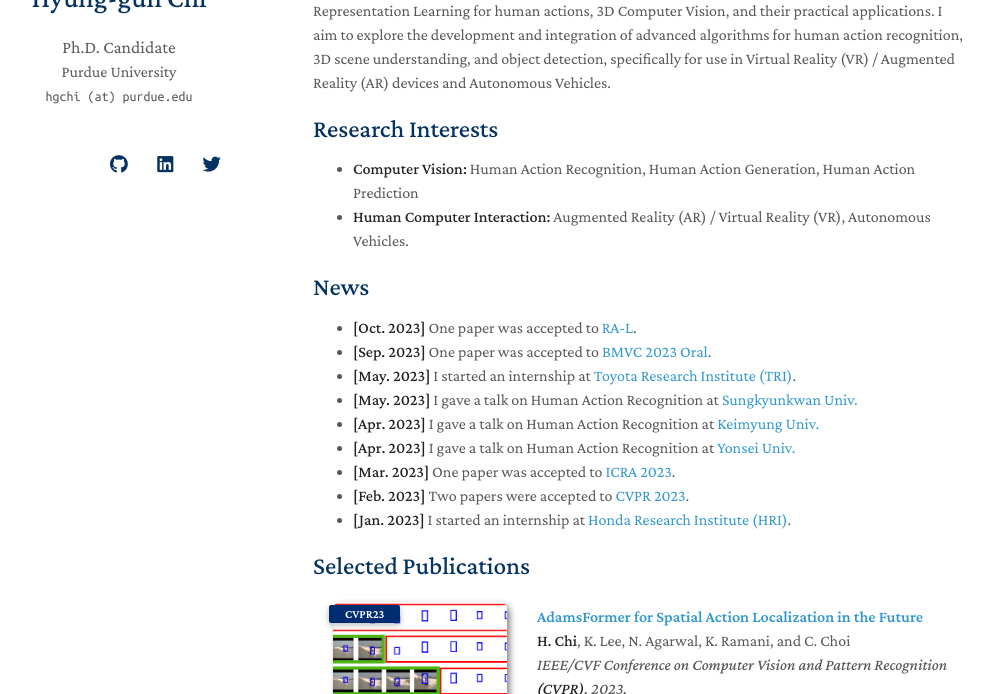
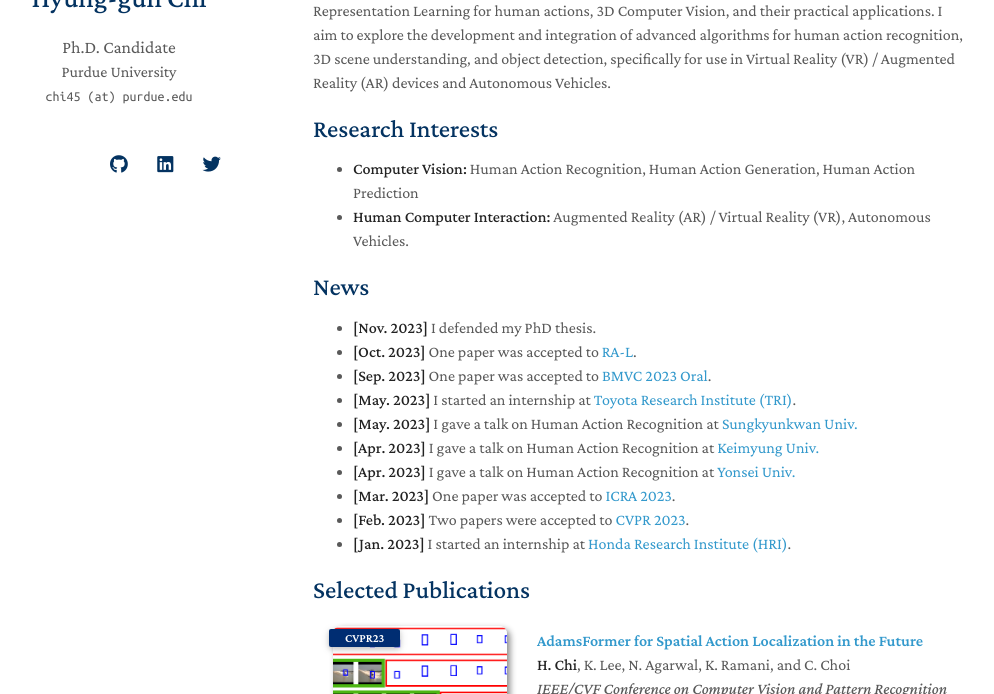
Before and after one commit to stnoah1/stnoah1.github.io, a Jekyll site: the page built from index.md, in a window 1280 px wide and 900 px high, cut to the strip 206-900 px from the top of the window. Shown: the whole strip, without its empty margins (157-1151 px from the left). Built offline with Jekyll 4.4.1, drawn with Linux system fonts in a browser that asks for light colours; nearby versions of some CDN libraries; a style sheet for code colours, icons or effects is not loaded; our own code applies the rules of GitHub Pages for plain Markdown files.

Commit message:
rebuilding site Thu Nov  9 00:17:31 EST 2023

```diff
--- a/_config.yml
+++ b/_config.yml
@@ -2,7 +2,7 @@
 title: Hyung-gun Chi
 position: Ph.D. Candidate
 affiliation: Purdue University
-email: hgchi (at) purdue.edu
+email: chi45 (at) purdue.edu
 
 # Search Engine Optimization (SEO)
 # The following information is used to improve the website traffic from search engines, e.g., Google.
--- a/index.md
+++ b/index.md
@@ -13,6 +13,7 @@ I am currently a Ph.D candidate in the Department of Electrical and Computer Eng
 
 ## News
 
+- **[Nov. 2023]** I defended my PhD thesis.
 - **[Oct. 2023]** One paper was accepted to [RA-L](https://www.ieee-ras.org/publications/ra-l).
 - **[Sep. 2023]** One paper was accepted to [BMVC 2023 Oral](https://bmvc2023.org).
 - **[May. 2023]** I started an internship at [Toyota Research Institute (TRI)](https://www.tri.global).
```
